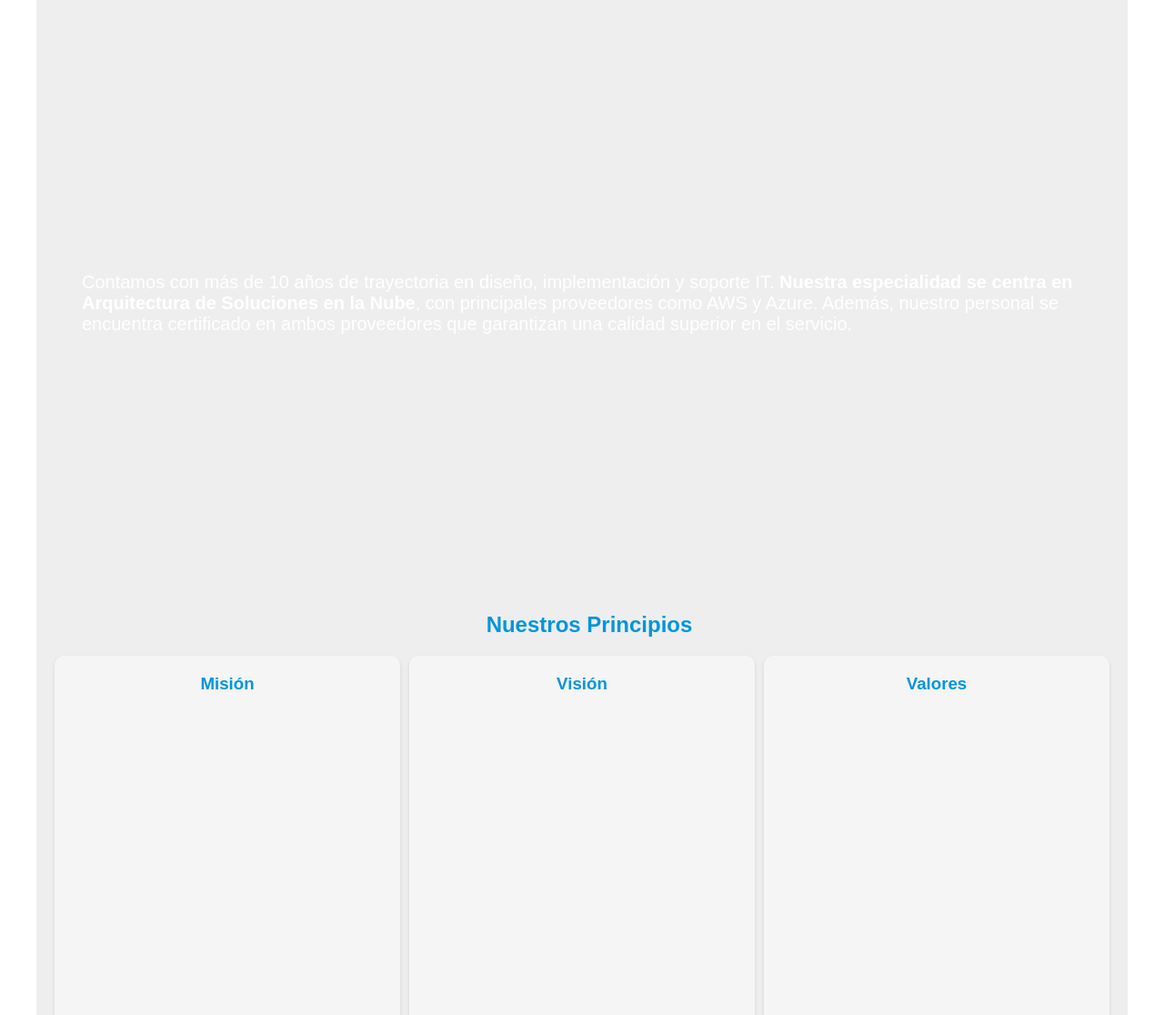
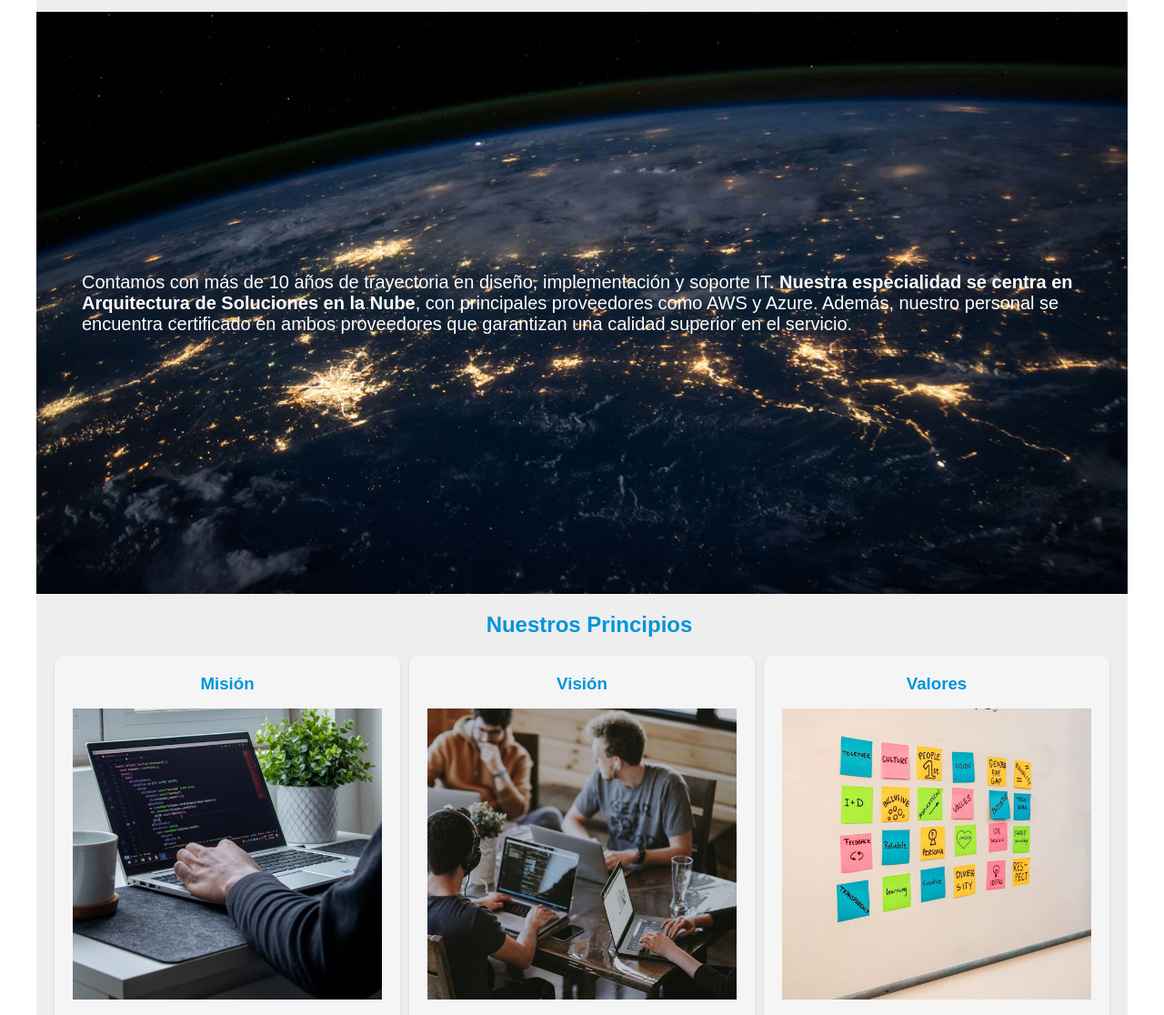
Before and after one commit to AgustinBlascoUADE/sitio-profesional, a plain HTML site: page index.html in a window 1280 px wide. Shown: the part 171-1287 px from the top of the page at 91% size. Drawn offline with Linux system fonts and the light colour scheme.

Commit message:
Changed IMGs filepath in CSS

```diff
--- a/static/css/styles.css
+++ b/static/css/styles.css
@@ -40,7 +40,7 @@ main {
 }
 
 .sobre-nosotros {
-    background: url("static/img/header-image.jpg") center;
+    background: url("../img/header-image.jpg") center;
     background-size: cover;
     height: 40rem;
     display: flex;
@@ -104,19 +104,19 @@ h2 {
 }
 
 .principio-mision {
-    background-image:url("static/img/mision.jpg");
+    background-image:url("../img/mision.jpg");
     background-size: cover;
     height: 20rem;
 }
 
 .principio-vision {
-    background: url("static/img/vision.jpg");
+    background: url("../img/vision.jpg");
     background-size: cover;
     height: 20rem;
 }
 
 .principio-valores {
-    background: url("static/img/valores.jpg");
+    background: url("../img/valores.jpg");
     background-size: cover;
     height: 20rem;
 }
```
